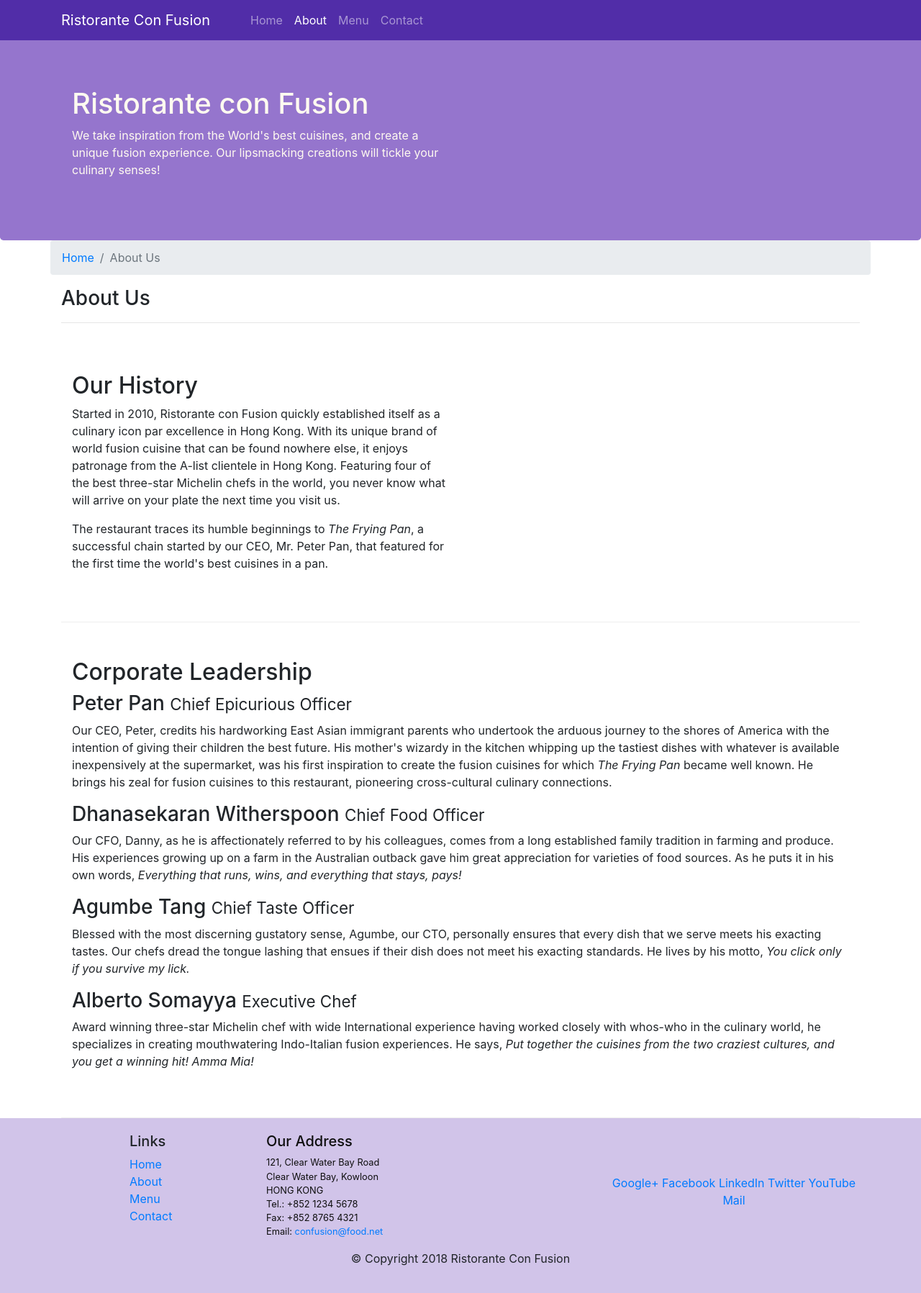
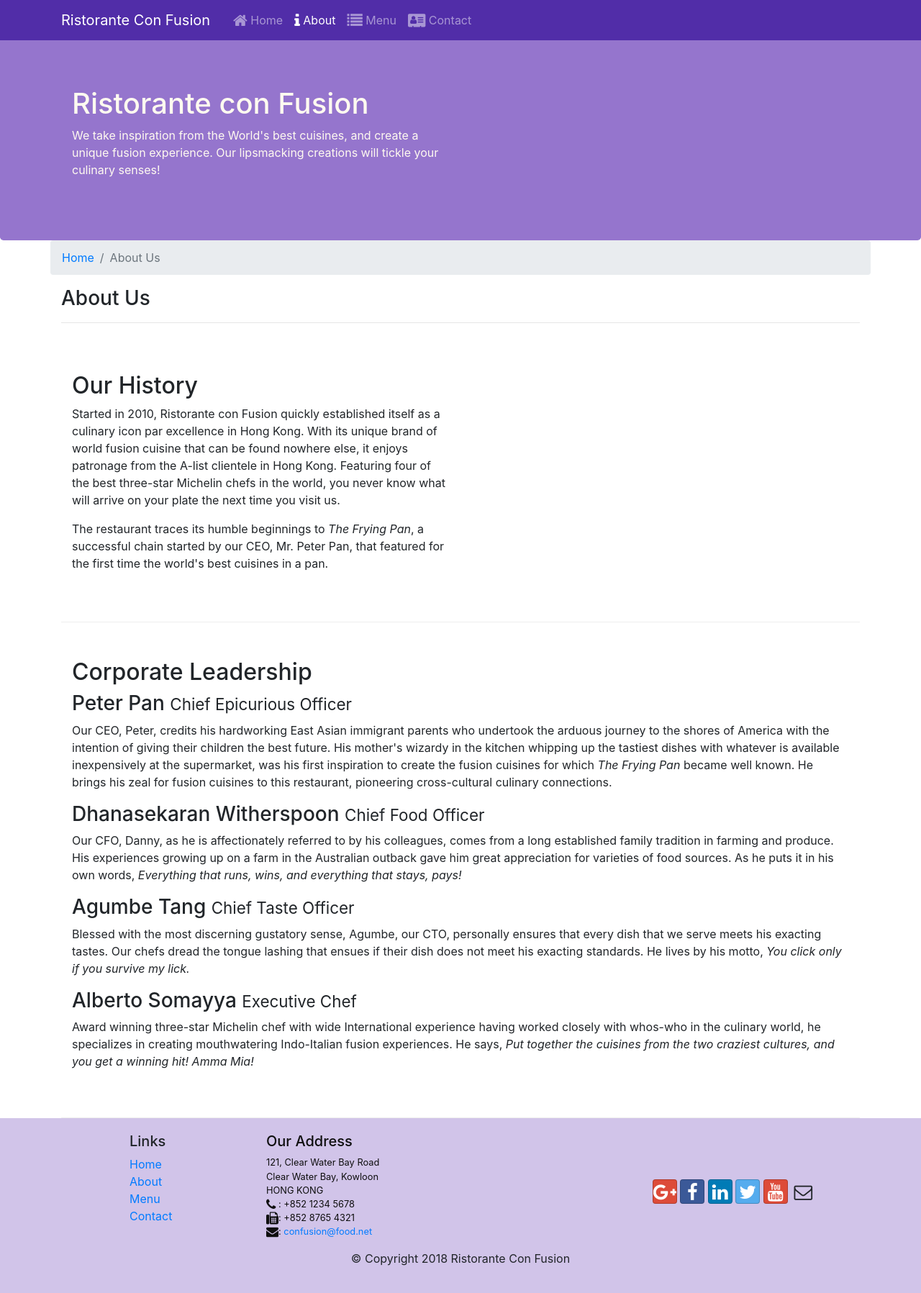
Before and after one commit to kiltro-dev/conFusion, a website: page aboutus.html in a window 1280 px wide. Shown: the whole page at 72% size. Drawn offline with nearby package versions, Linux system fonts and the light colour scheme.

Commit message:
icon fonts

```diff
--- a/aboutus.html
+++ b/aboutus.html
@@ -11,6 +11,8 @@
 
     <!-- Bootstrap CSS -->
     <link rel="stylesheet" href="node_modules/bootstrap/dist/css/bootstrap.min.css">
+    <link rel="stylesheet" href="node_modules/font-awesome/css/font-awesome.min.css">
+    <link rel="stylesheet" href="node_modules/bootstrap-social/bootstrap-social.css">
     <link rel="stylesheet" href="./css/styles.css">
 </head>
 
@@ -18,17 +20,17 @@
 
     <nav class="navbar navbar-dark navbar-expand-sm fixed-top">
         <div class="container">
-            <a class="navbar-brand mr-5" href="#">Ristorante Con Fusion</a>
+            <a class="navbar-brand mr-4" href="#">Ristorante Con Fusion</a>
             <button class="navbar-toggler" type="button" data-toggle="collapse" data-target="#Navbar">
                 <span class="navbar-toggler-icon"></span>
             </button>
 
             <div class="collapse navbar-collapse" id="Navbar">
                 <ul class="navbar-nav mr-auto">
-                    <li class="nav-item"><a class="nav-link" href="index.html">Home</a></li>
-                    <li class="nav-item active"><a class="nav-link" href="./aboutus.html">About</a></li>
-                    <li class="nav-item"><a class="nav-link" href="#">Menu</a></li>
-                    <li class="nav-item"><a class="nav-link" href="#">Contact</a></li>
+                    <li class="nav-item"><a class="nav-link" href="index.html"><span class="fa fa-home fa-lg"></span> Home</a></li>
+                    <li class="nav-item active"><a class="nav-link" href="./aboutus.html"><span class="fa fa-info fa-lg"></span> About</a></li>
+                    <li class="nav-item"><a class="nav-link" href="#"><span class="fa fa-list fa-lg"></span> Menu</a></li>
+                    <li class="nav-item"><a class="nav-link" href="#"><span class="fa fa-address-card fa-lg"></span> Contact</a></li>
                 </ul>
             </div>
 
@@ -106,19 +108,19 @@
 		              121, Clear Water Bay Road<br>
 		              Clear Water Bay, Kowloon<br>
 		              HONG KONG<br>
-		              Tel.: +852 1234 5678<br>
-		              Fax: +852 8765 4321<br>
-		              Email: <a href="mailto:confusion@food.net">confusion@food.net</a>
+		              <i class="fa fa-phone fa-lg"></i>  : +852 1234 5678<br>
+		              <i class="fa fa-fax fa-lg"></i>: +852 8765 4321<br>
+		              <i class="fa fa-envelope fa-lg"></i>: <a href="mailto:confusion@food.net">confusion@food.net</a>
 		           </address>
                 </div>
                 <div class="col-12 col-sm-4 align-self-center">
                     <div class="text-center">
-                        <a href="http://google.com/+">Google+</a>
-                        <a href="http://www.facebook.com/profile.php?id=">Facebook</a>
-                        <a href="http://www.linkedin.com/in/">LinkedIn</a>
-                        <a href="http://twitter.com/">Twitter</a>
-                        <a href="http://youtube.com/">YouTube</a>
-                        <a href="mailto:">Mail</a>
+                        <a class="btn btn-social-icon btn-google" href="http://google.com/+"><i class="fa fa-google-plus fa-lg"></i></a>
+                        <a class="btn btn-social-icon btn-facebook" href="http://www.facebook.com/profile.php?id="><i class="fa fa-facebook fa-lg"></i></a>
+                        <a class="btn btn-social-icon btn-linkedin" href="http://www.linkedin.com/in/"><i class="fa fa-linkedin fa-lg"></i></a>
+                        <a class="btn btn-social-icon btn-twitter" href="http://twitter.com/"><i class="fa fa-twitter fa-lg"></i></a>
+                        <a class="btn btn-social-icon btn-google" href="http://youtube.com/"><i class="fa fa-youtube fa-lg"></i></a>
+                        <a class="btn btn-social-icon" href="mailto:"><i class="fa fa-envelope-o fa-lg"></i></a>
                     </div>
                 </div>
            </div>
--- a/package.json
+++ b/package.json
@@ -13,6 +13,8 @@
   "devDependencies": {},
   "dependencies": {
     "bootstrap": "^4.5.0",
+    "bootstrap-social": "^5.1.1",
+    "font-awesome": "^4.7.0",
     "jquery": "^3.5.1",
     "popper.js": "^1.16.1"
   }
```
Also changed, not shown: index.html (+16 -14 lines), 1 other file.
